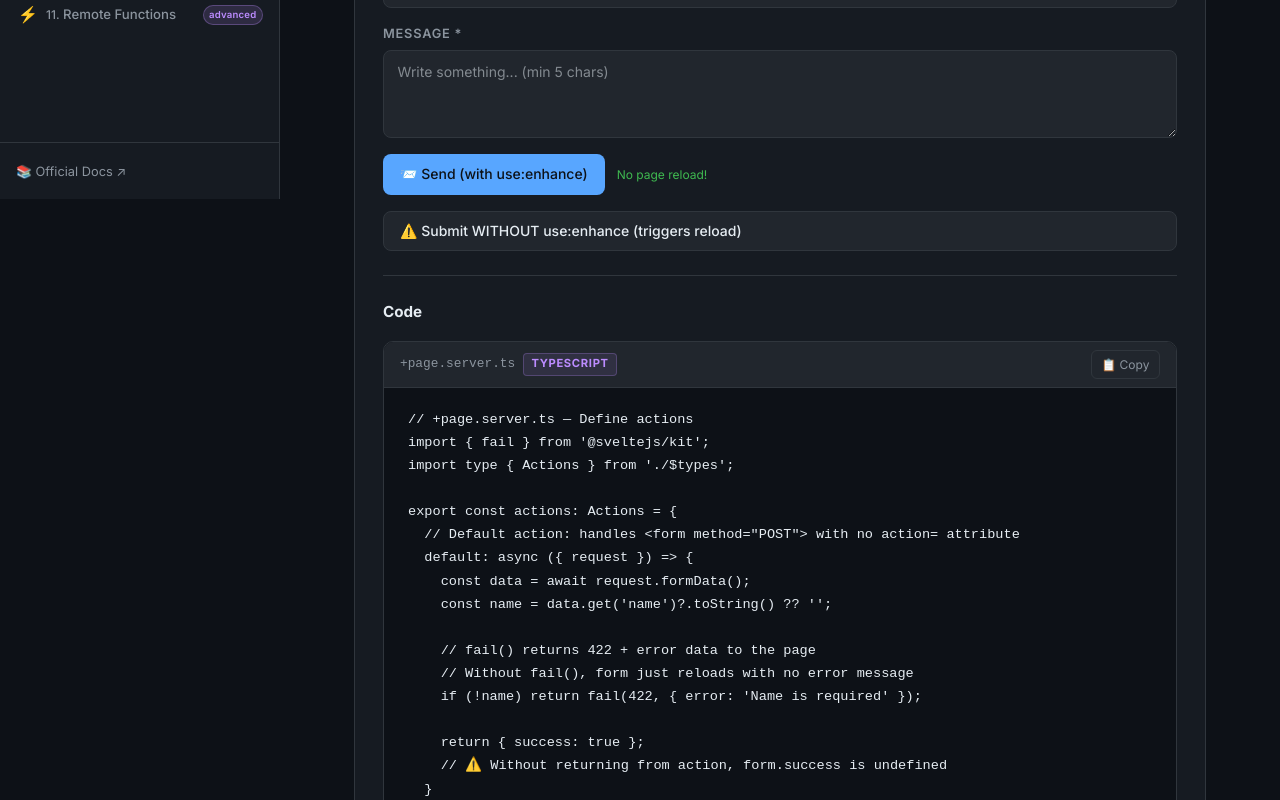
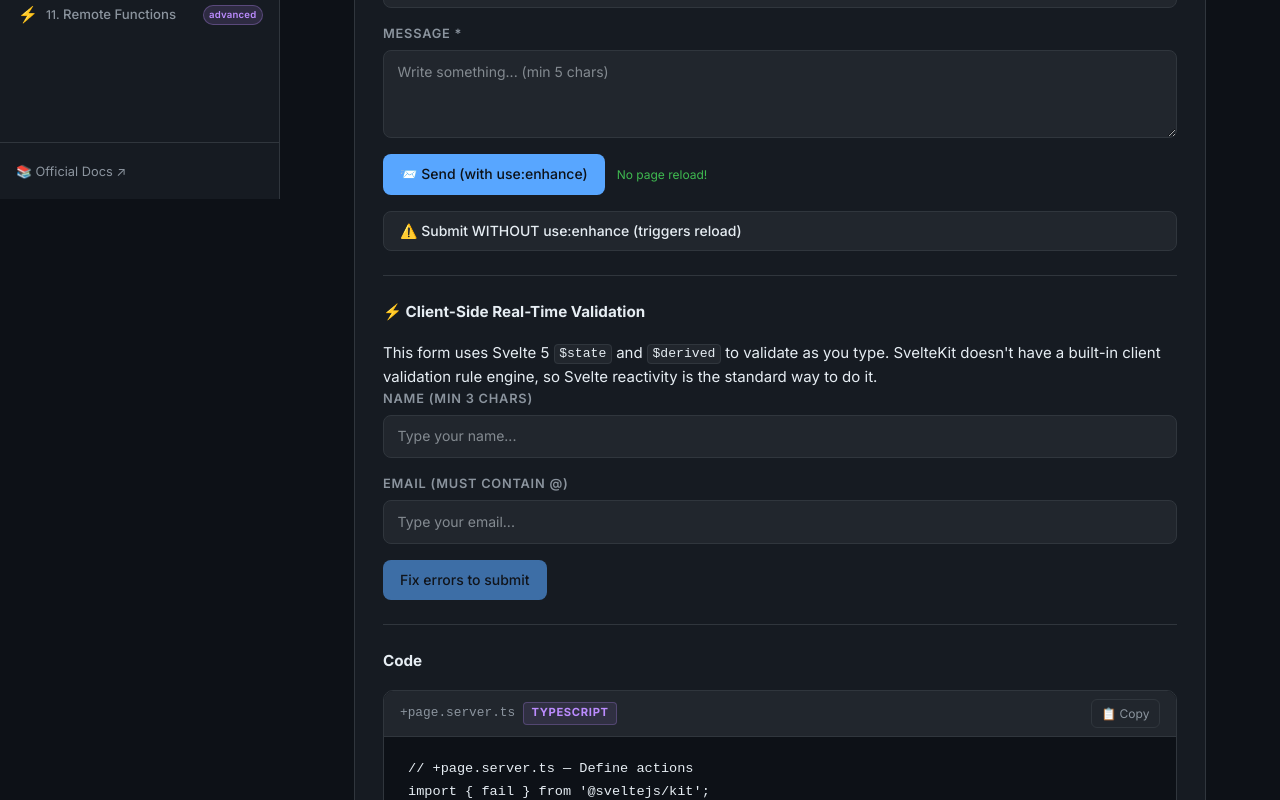
Before and after one commit to Twarimitswe-Aaron/Svelte, a SvelteKit app: page /lessons/04-form-actions in a window 1280 px wide. Shown: the part 601-1401 px from the top of the page. Built offline with nearby package versions, Linux system fonts and the light colour scheme.

Commit message:
[+]:client side validation

```diff
--- a/src/routes/lessons/04-form-actions/+page.svelte
+++ b/src/routes/lessons/04-form-actions/+page.svelte
@@ -23,6 +23,22 @@
 
 	// Track whether we're submitting (use:enhance provides this)
 	let submitting = $state(false);
+
+	// Client-side real-time validation state
+	let liveName = $state('');
+	let liveEmail = $state('');
+
+	let nameError = $derived(
+		liveName.length > 0 && liveName.length < 3 ? 'Name must be at least 3 characters' : null
+	);
+	let emailError = $derived(
+		liveEmail.length > 0 && !liveEmail.includes('@') ? 'Invalid email format' : null
+	);
+
+	let isLiveValid = $derived(
+		liveName.length >= 3 && liveEmail.includes('@')
+	);
+	let liveSubmitted = $state(false);
 
 	const actionCode = `// +page.server.ts — Define actions
 import { fail } from '@sveltejs/kit';
@@ -145,6 +161,65 @@ export const actions: Actions = {
 				⚠️ Submit WITHOUT use:enhance (triggers reload)
 			</button>
 		</form>
+
+		<div class="separator"></div>
+
+		<!-- Client-side real-time validation demo -->
+		<h3 class="sub-heading">⚡ Client-Side Real-Time Validation</h3>
+		<p class="demo-text">
+			This form uses Svelte 5 <code>$state</code> and <code>$derived</code> to validate as you type.
+			SvelteKit doesn't have a built-in client validation rule engine, so Svelte reactivity is the standard way to do it.
+		</p>
+
+		{#if liveSubmitted}
+			<div class="success-banner animate-fade-in" style="background: rgba(88,166,255,0.1); color: var(--color-accent); border-color: var(--color-accent);">
+				✅ Everything is valid! You can now submit this to the server.
+			</div>
+		{/if}
+
+		<div class="contact-form">
+			<div class="field">
+				<label for="live-name">Name (min 3 chars)</label>
+				<!-- Using bind:value gives us the variable instantly on every keystroke -->
+				<input
+					id="live-name"
+					type="text"
+					placeholder="Type your name..."
+					bind:value={liveName}
+					class:invalid={nameError !== null}
+					oninput={() => liveSubmitted = false}
+				/>
+				{#if nameError}
+					<span class="field-error animate-fade-in">⚠️ {nameError}</span>
+				{/if}
+			</div>
+
+			<div class="field">
+				<label for="live-email">Email (must contain @)</label>
+				<input
+					id="live-email"
+					type="email"
+					placeholder="Type your email..."
+					bind:value={liveEmail}
+					class:invalid={emailError !== null}
+					oninput={() => liveSubmitted = false}
+				/>
+				{#if emailError}
+					<span class="field-error animate-fade-in">⚠️ {emailError}</span>
+				{/if}
+			</div>
+
+			<div class="form-actions">
+				<button
+					type="button"
+					class="btn btn-primary"
+					disabled={!isLiveValid}
+					onclick={() => liveSubmitted = true}
+				>
+					{isLiveValid ? 'Ready to Submit' : 'Fix errors to submit'}
+				</button>
+			</div>
+		</div>
 
 		<!-- Messages list -->
 		{#if data.messages.length > 0}
```
